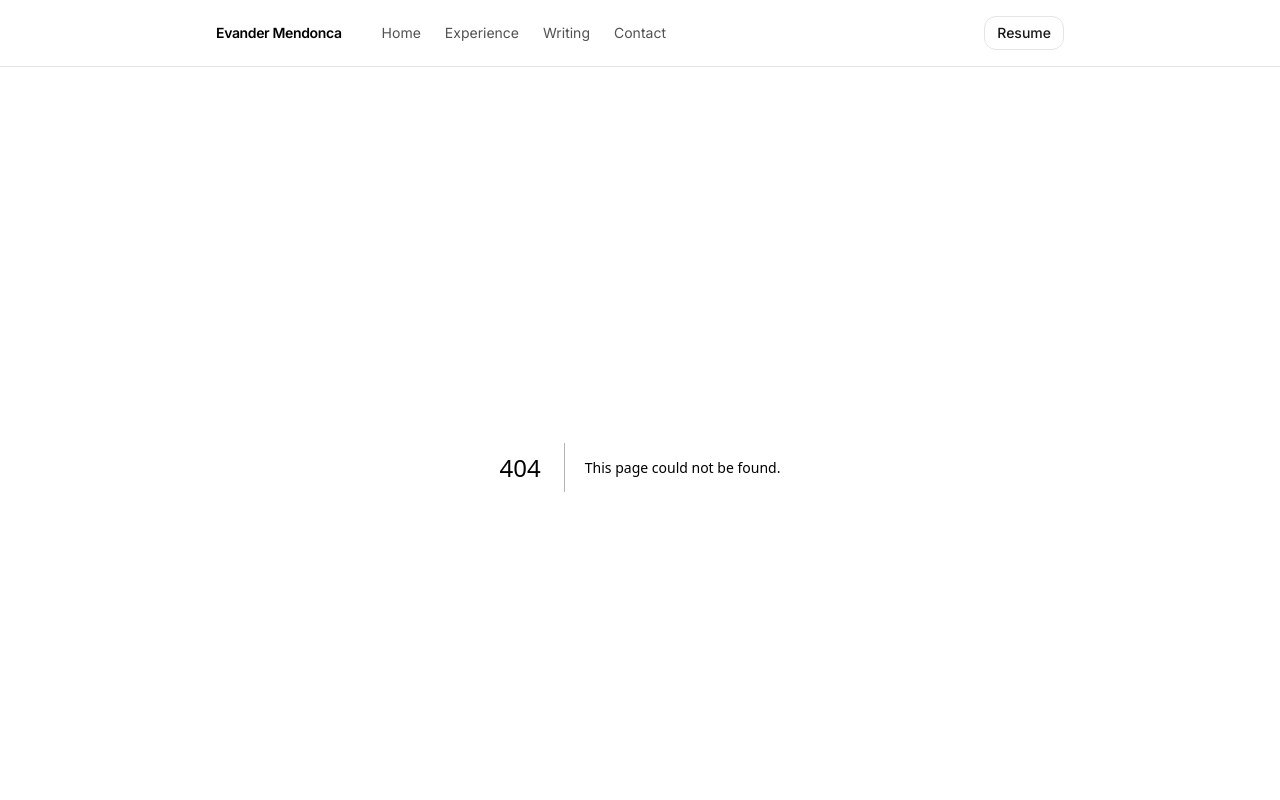
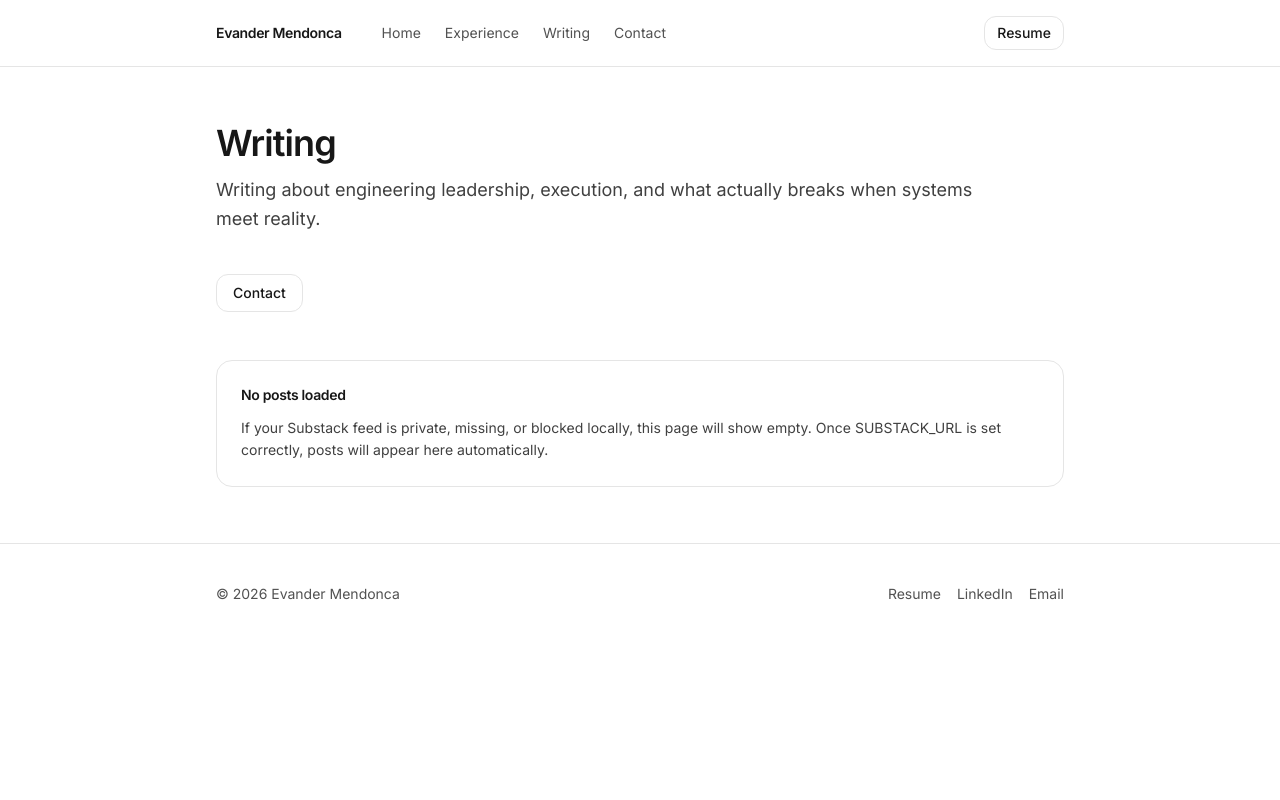
Before and after one commit to evandermendonca/website_v3, a Next.js app: page /writing in a window 1280 px wide. Before the commit this address had no page. Shown: the top 800 px of the page. Built offline with nearby package versions, Linux system fonts and the light colour scheme.

Commit message:
writing page + substack integration

```diff
--- a/package.json
+++ b/package.json
@@ -11,7 +11,8 @@
   "dependencies": {
     "next": "16.1.3",
     "react": "19.2.3",
-    "react-dom": "19.2.3"
+    "react-dom": "19.2.3",
+    "rss-parser": "^3.13.0"
   },
   "devDependencies": {
     "@tailwindcss/postcss": "^4",
--- a/src/app/page.tsx
+++ b/src/app/page.tsx
@@ -114,7 +114,7 @@ export default function HomePage() {
 
           <Card title="Modernization that pays">
             Replacing brittle legacy components with maintainable
-            services—focused on cost, performance, and operational simplicity.
+            services focused on cost, performance, and operational simplicity.
           </Card>
 
           <div className="rounded-2xl border border-neutral-200 bg-neutral-50 p-6">
--- /dev/null
+++ b/src/app/writing/page.tsx
@@ -0,0 +1,158 @@
+import Parser from "rss-parser";
+
+export const revalidate = 3600;
+
+type FeedItem = {
+  title?: string;
+  link?: string;
+  pubDate?: string;
+  contentSnippet?: string;
+};
+
+function formatDate(value?: string) {
+  if (!value) return "";
+  const d = new Date(value);
+  if (Number.isNaN(d.getTime())) return "";
+  return d.toLocaleDateString(undefined, {
+    year: "numeric",
+    month: "short",
+    day: "2-digit",
+  });
+}
+
+function SectionTitle({
+  title,
+  subtitle,
+}: {
+  title: string;
+  subtitle?: string;
+}) {
+  return (
+    <header className="max-w-3xl">
+      <h1 className="text-3xl font-semibold tracking-tight text-neutral-900 sm:text-4xl">
+        {title}
+      </h1>
+      {subtitle ? (
+        <p className="mt-3 text-lg leading-relaxed text-neutral-700">
+          {subtitle}
+        </p>
+      ) : null}
+    </header>
+  );
+}
+
+function Card({ children }: { children: React.ReactNode }) {
+  return (
+    <div className="rounded-2xl border border-neutral-200 bg-white p-6">
+      {children}
+    </div>
+  );
+}
+
+async function getPosts() {
+  const substackUrl = process.env.SUBSTACK_URL;
+  if (!substackUrl) {
+    return { posts: [] as FeedItem[], substackUrl: "" };
+  }
+
+  const feedUrl = `${substackUrl.replace(/\/+$/, "")}/feed`;
+
+  const parser: Parser<unknown, FeedItem> = new Parser({
+    timeout: 10_000,
+    headers: {
+      "User-Agent": "Mozilla/5.0",
+    },
+  });
+
+  const feed = await parser.parseURL(feedUrl);
+  const posts = (feed.items ?? []).slice(0, 12);
+
+  return { posts, substackUrl };
+}
+
+export default async function WritingPage() {
+  let posts: FeedItem[] = [];
+  let substackUrl = "";
+
+  try {
+    const result = await getPosts();
+    posts = result.posts;
+    substackUrl = result.substackUrl;
+  } catch {
+    posts = [];
+  }
+
+  return (
+    <main className="mx-auto max-w-4xl px-6 py-14">
+      <SectionTitle
+        title="Writing"
+        subtitle="Writing about engineering leadership, execution, and what actually breaks when systems meet reality."
+      />
+
+      <div className="mt-10 flex flex-wrap gap-3">
+        {substackUrl && (
+          <a
+            className="inline-flex items-center justify-center rounded-xl bg-neutral-900 px-4 py-2 text-sm font-medium text-white hover:bg-neutral-800"
+            href={substackUrl}
+            target="_blank"
+            rel="noreferrer"
+          >
+            View on Substack
+          </a>
+        )}
+
+        <a
+          className="inline-flex items-center justify-center rounded-xl border border-neutral-200 px-4 py-2 text-sm font-medium text-neutral-900 hover:bg-neutral-50"
+          href="/contact"
+        >
+          Contact
+        </a>
+      </div>
+
+      <section className="mt-12 space-y-6">
+        {posts.length === 0 ? (
+          <Card>
+            <div className="text-sm font-semibold tracking-tight text-neutral-900">
+              No posts loaded
+            </div>
+            <p className="mt-3 text-sm leading-relaxed text-neutral-700">
+              If your Substack feed is private, missing, or blocked locally,
+              this page will show empty. Once{" "}
+              <span className="font-mono">SUBSTACK_URL</span> is set correctly,
+              posts will appear here automatically.
+            </p>
+          </Card>
+        ) : (
+          posts.map((p) => (
+            <a
+              key={p.link}
+              href={p.link}
+              target="_blank"
+              rel="noreferrer"
+              className="block rounded-2xl border border-neutral-200 bg-white p-6 transition hover:bg-neutral-50"
+            >
+              <div className="flex items-baseline justify-between gap-6">
+                <h2 className="text-base font-semibold tracking-tight text-neutral-900">
+                  {p.title ?? "Untitled"}
+                </h2>
+                <div className="shrink-0 text-sm text-neutral-500">
+                  {formatDate(p.pubDate)}
+                </div>
+              </div>
+
+              {p.contentSnippet ? (
+                <p className="mt-3 text-sm leading-relaxed text-neutral-700">
+                  {p.contentSnippet}
+                </p>
+              ) : null}
+
+              <div className="mt-4 text-sm font-medium text-neutral-900">
+                Read →
+              </div>
+            </a>
+          ))
+        )}
+      </section>
+    </main>
+  );
+}
```
Also changed, not shown: 1 other file (tests, documents, lock files or other folders).
